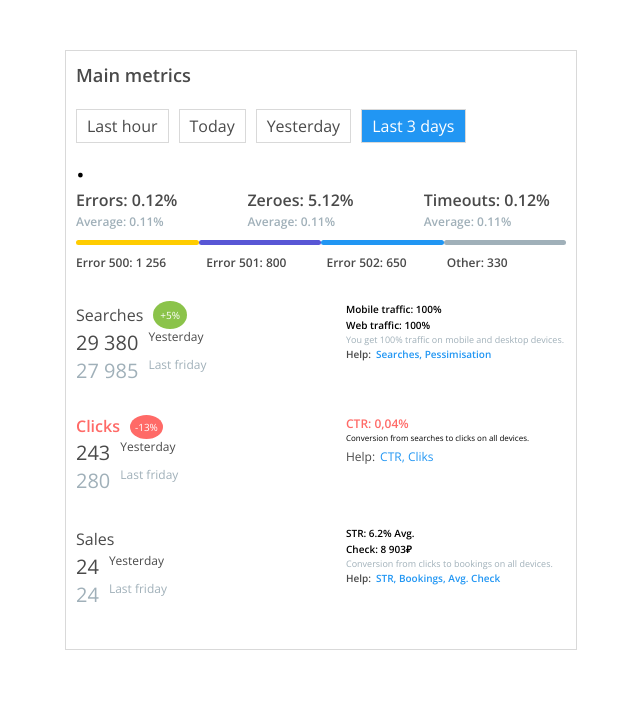
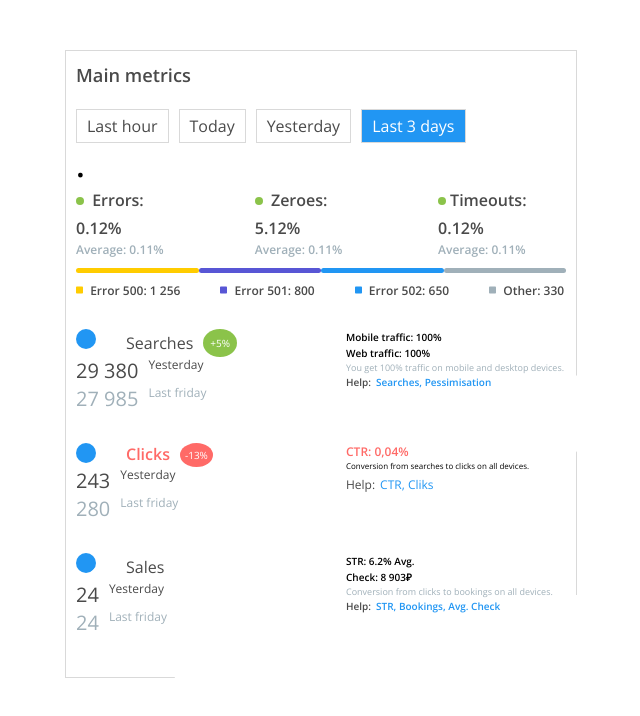
Before and after one commit to KingsleyIbe/main-metric, a React (Create React App) app: page /last3days in a window 1280 px wide. Shown: the top 716 px of the page, without its empty margins (319-959 px from the left). Built offline with nearby package versions, Linux system fonts and the light colour scheme; a web font is replaced by a local one.

Commit message:
Add styles

```diff
--- a/package.json
+++ b/package.json
@@ -3,12 +3,18 @@
   "version": "0.1.0",
   "private": true,
   "dependencies": {
+    "@fortawesome/fontawesome-svg-core": "^1.3.0",
+    "@fortawesome/free-brands-svg-icons": "^6.0.0",
+    "@fortawesome/free-regular-svg-icons": "^6.0.0",
+    "@fortawesome/free-solid-svg-icons": "^6.0.0",
+    "@fortawesome/react-fontawesome": "^0.1.17",
     "@testing-library/jest-dom": "^5.16.2",
     "@testing-library/react": "^12.1.3",
     "@testing-library/user-event": "^13.5.0",
     "prop-types": "^15.8.1",
     "react": "^17.0.2",
     "react-dom": "^17.0.2",
+    "react-icons": "^4.3.1",
     "react-router-dom": "^6.2.1",
     "react-scripts": "5.0.0",
     "web-vitals": "^2.1.4"
--- a/src/components/Errors.js
+++ b/src/components/Errors.js
@@ -1,18 +1,35 @@
+import { FontAwesomeIcon } from '@fortawesome/react-fontawesome';
+import { faCircle, faSquare } from '@fortawesome/free-solid-svg-icons';
 import ProgressBar from './ProgressBar';
 
 const Errors = () => (
   <div className="error-container">
     <div className="errors">
       <div className="error-item">
-        <h4>Errors: 0.12%</h4>
+
+        <h4>
+          {' '}
+          <FontAwesomeIcon icon={faCircle} className="faCircle" />
+          {' '}
+          Errors: 0.12%
+        </h4>
         <p>Average: 0.11%</p>
       </div>
       <div className="error-item">
-        <h4>Zeroes: 5.12%</h4>
+        <h4>
+          {' '}
+          <FontAwesomeIcon icon={faCircle} className="faCircle" />
+          {' '}
+          Zeroes: 5.12%
+        </h4>
         <p>Average: 0.11%</p>
       </div>
       <div className="error-item">
-        <h4>Timeouts: 0.12%</h4>
+        <h4>
+          {' '}
+          <FontAwesomeIcon icon={faCircle} className="faCircle" />
+          Timeouts: 0.12%
+        </h4>
         <p>Average: 0.11%</p>
       </div>
     </div>
@@ -24,16 +41,36 @@ const Errors = () => (
     </div>
     <div className="error-number">
       <div>
-        <p>Error 500: 1 256</p>
+        <p>
+          {' '}
+          <FontAwesomeIcon icon={faSquare} className="faSquare fs1" />
+          {' '}
+          Error 500: 1 256
+        </p>
       </div>
       <div>
-        <p>Error 501: 800</p>
+        <p>
+          {' '}
+          <FontAwesomeIcon icon={faSquare} className="faSquare fs2" />
+          {' '}
+          Error 501: 800
+        </p>
       </div>
       <div>
-        <p>Error 502: 650</p>
+        <p>
+          {' '}
+          <FontAwesomeIcon icon={faSquare} className="faSquare fs3" />
+          {' '}
+          Error 502: 650
+        </p>
       </div>
       <div>
-        <p>Other: 330</p>
+        <p>
+          {' '}
+          <FontAwesomeIcon icon={faSquare} className="faSquare fs4" />
+          {' '}
+          Other: 330
+        </p>
       </div>
     </div>
   </div>
--- a/src/components/Statistics.js
+++ b/src/components/Statistics.js
@@ -1,8 +1,12 @@
+import { FontAwesomeIcon } from '@fortawesome/react-fontawesome';
+import { faFilter, faCartShopping, faHandPointer } from '@fortawesome/free-solid-svg-icons';
+
 const Statistics = () => (
   <div className="statistics-container">
     <div className="stats-flex">
       <div className="search-flex">
         <div className="search">
+          <FontAwesomeIcon icon={faFilter} className="faIcons" />
           <h4>Searches</h4>
           <span>+5%</span>
         </div>
@@ -28,6 +32,7 @@ const Statistics = () => (
     <div className="stats-flex">
       <div className="search-flex">
         <div className="clicks">
+          <FontAwesomeIcon icon={faHandPointer} className="faIcons" />
           <h4>Clicks</h4>
           <span>-13%</span>
         </div>
@@ -52,6 +57,7 @@ const Statistics = () => (
     <div className="stats-flex">
       <div className="search-flex">
         <div className="search sales">
+          <FontAwesomeIcon icon={faCartShopping} className="faIcons" />
           <h4>Sales</h4>
         </div>
         <div className="yesterday">
--- a/src/styles/App.css
+++ b/src/styles/App.css
@@ -61,6 +61,12 @@ a {
   flex-direction: row;
   gap: 70px;
 }
+.App .errors .faCircle {
+  font-size: 8px;
+  color: #8bc34a;
+  margin-bottom: 2px;
+  margin-right: 4px;
+}
 .App .errors .error-item h4 {
   font-style: normal;
   font-weight: 600;
@@ -100,6 +106,23 @@ a {
   color: var(--grayColor);
   margin-top: 15px;
 }
+.App .error-number .faSquare {
+  font-size: 8px;
+  margin-bottom: 2px;
+  margin-right: 4px;
+}
+.App .error-number .fs1 {
+  color: #ffcc00;
+}
+.App .error-number .fs2 {
+  color: #5856d5;
+}
+.App .error-number .fs3 {
+  color: #2196f3;
+}
+.App .error-number .fs4 {
+  color: #a0b0b9;
+}
 .App .statistics-container {
   width: 100%;
   margin-top: 30px;
@@ -117,6 +140,13 @@ a {
   display: flex;
   flex-direction: row;
   gap: 10px;
+}
+.App .statistics-container .stats-flex .search-flex .faIcons {
+  color: var(--whiteColor);
+  background-color: var(--linkActiveColor);
+  padding: 10px;
+  border-radius: 50%;
+  margin-right: 20px;
 }
 .App .statistics-container .stats-flex .search-flex .search h4 {
   font-size: 16px;
--- a/src/styles/App.scss
+++ b/src/styles/App.scss
@@ -65,6 +65,13 @@ a {
     flex-direction: row;
     gap: 70px;
 
+    .faCircle {
+      font-size: 8px;
+      color: #8bc34a;
+      margin-bottom: 2px;
+      margin-right: 4px;
+    }
+
     .error-item h4 {
       font-style: normal;
       font-weight: 600;
@@ -109,6 +116,32 @@ a {
       color: var(--grayColor);
       margin-top: 15px;
     }
+
+    .faSquare {
+      font-size: 8px;
+      margin-bottom: 2px;
+      margin-right: 4px;
+    }
+
+    .fs1 {
+      color: #ffcc00;
+      ;
+    }
+
+    .fs2 {
+      color: #5856d5;
+      ;
+    }
+
+    .fs3 {
+      color: #2196f3;
+      ;
+    }
+
+    .fs4 {
+      color: #a0b0b9;
+      ;
+    }
   }
 
   .statistics-container {
@@ -129,6 +162,14 @@ a {
           display: flex;
           flex-direction: row;
           gap: 10px;
+        }
+
+        .faIcons {
+          color: var(--whiteColor);
+          background-color: var(--linkActiveColor);
+          padding: 10px;
+          border-radius: 50%;
+          margin-right: 20px;
         }
 
         .search h4 {
```
Also changed, not shown: 2 other files (tests, documents, lock files or other folders).
